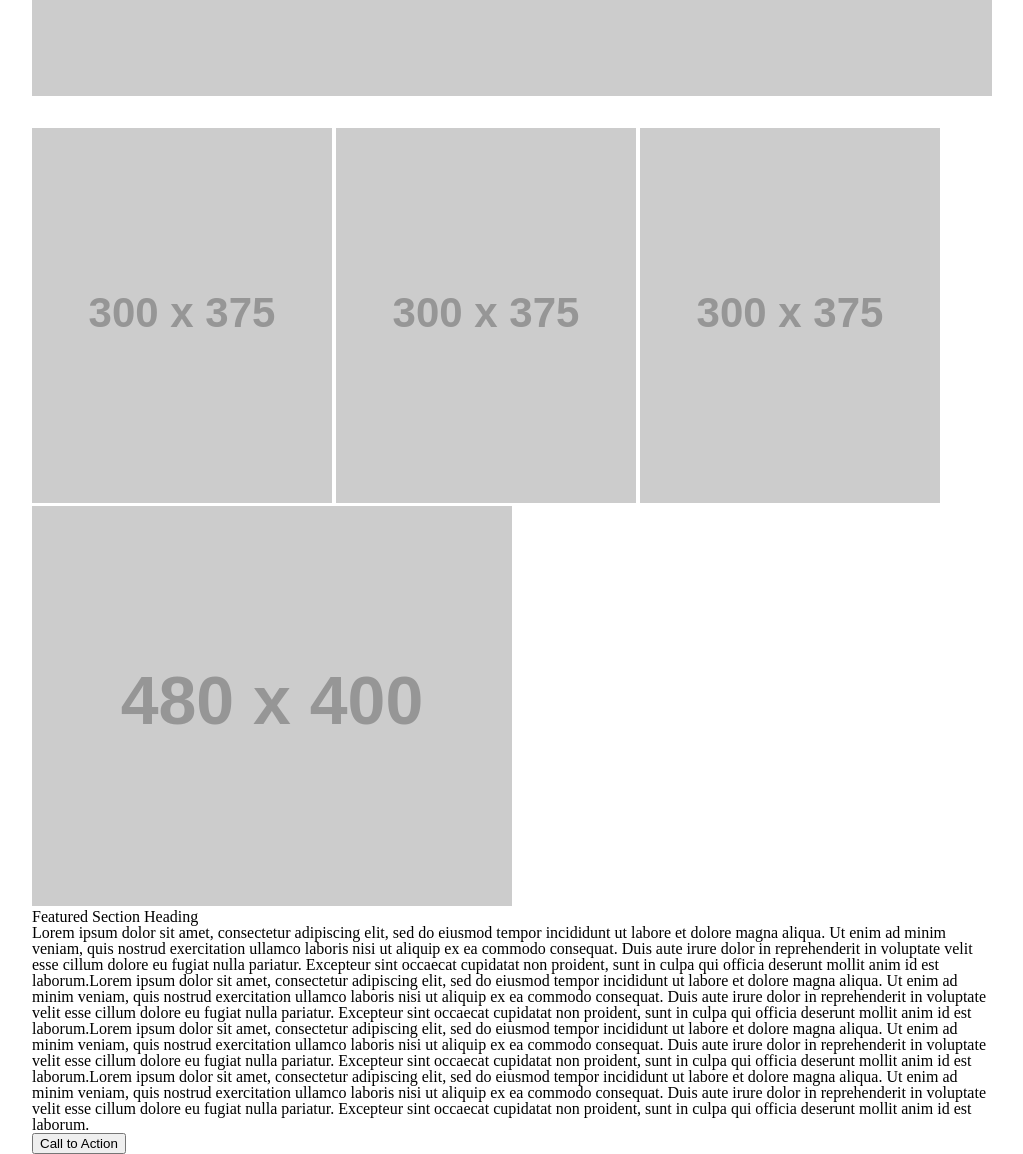
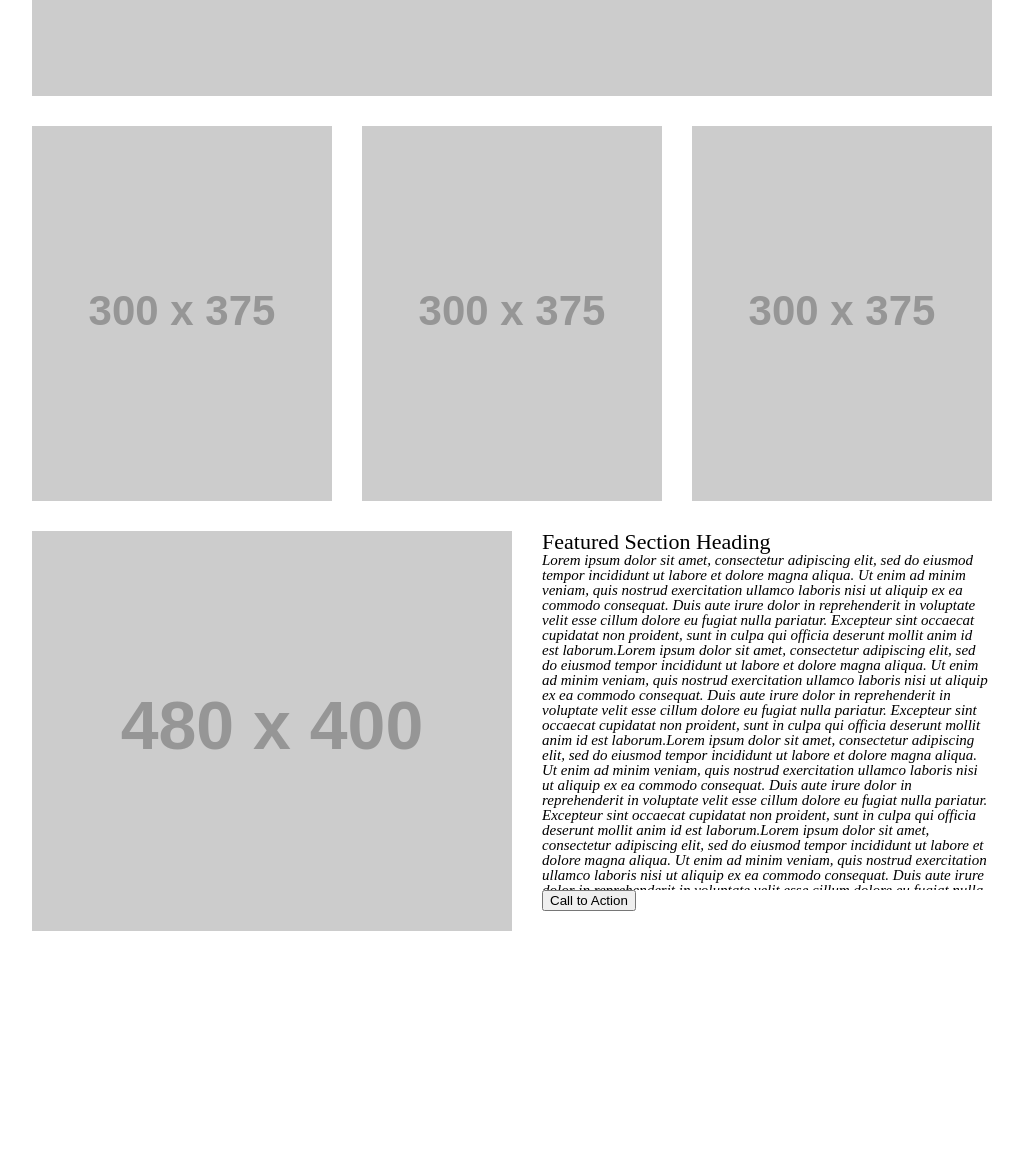
Before and after one commit to L-Stewart/wirefame-exercise, a plain HTML site: page index.html in a window 1280 px wide. Shown: the part 480-1634 px from the top of the page, without its empty margins (128-1151 px from the left). After the commit the page ends 1441 px from the top, so only its background shows below. Drawn offline with Linux system fonts and the light colour scheme; placeholder pictures from the web are drawn by us.

Commit message:
working on making the text in the p element larger and the button to have a hover effect

```diff
--- a/style.css
+++ b/style.css
@@ -33,14 +33,54 @@ main {
 }
 
 main > img {
-    margin-bottom: 29px;
+    margin-bottom: 27px;
 }
 
+main ul{
+    margin-bottom: 30px;
+    height: 375px;
+}
 main li {
     display: inline-block;
+    height: 375px;
+}
+
+main li:nth-child(1) {
+    padding-right: 26px;
+}
+main li:nth-child(2) {
+    padding-right: 26px;
 }
 
 article {
+    width: 100%;
+    height: 400px;
+    box-sizing: border-box;
+}
+
+article img {
     float: left;
-    padding: 29;
+    margin-right: 29px;
 }
+
+article div {
+    float: right;
+    height: 400px;
+    width: 450px
+
+}
+
+article > div > h2 {
+    font-size: 22px;
+}
+
+article > div > p {
+    height: 337px;
+    font-size: 15px;
+    font-style: italic;
+    overflow: auto;
+}
+
+article > div > button:hover {
+    color: #000;
+}
```
